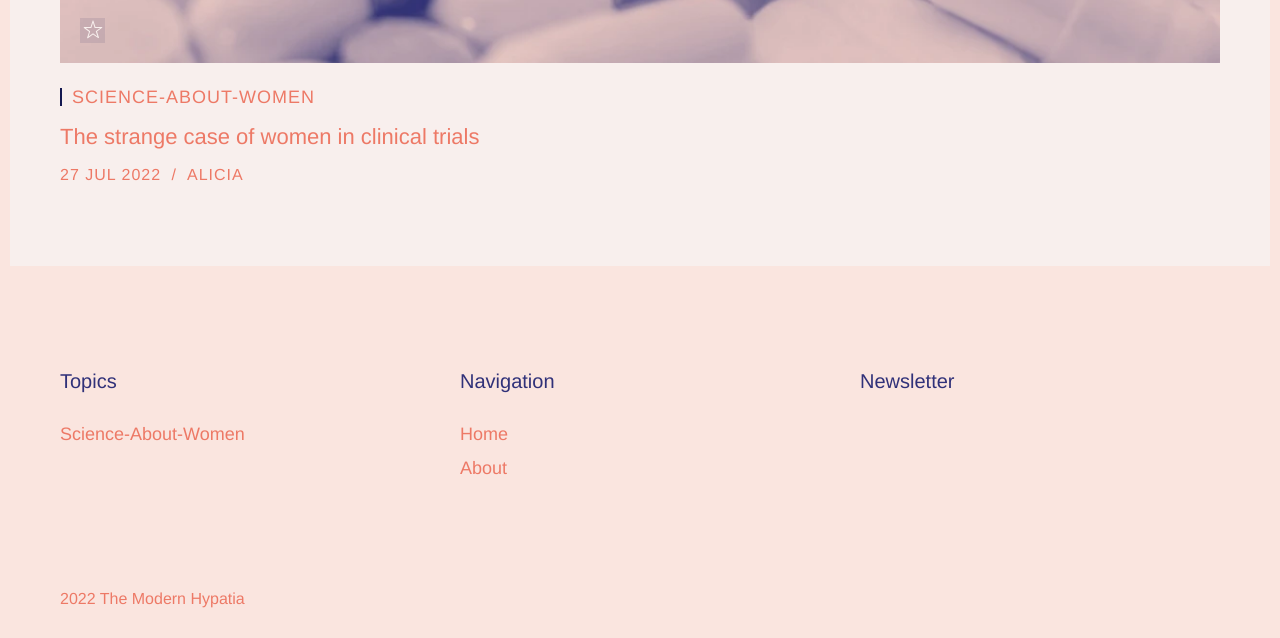
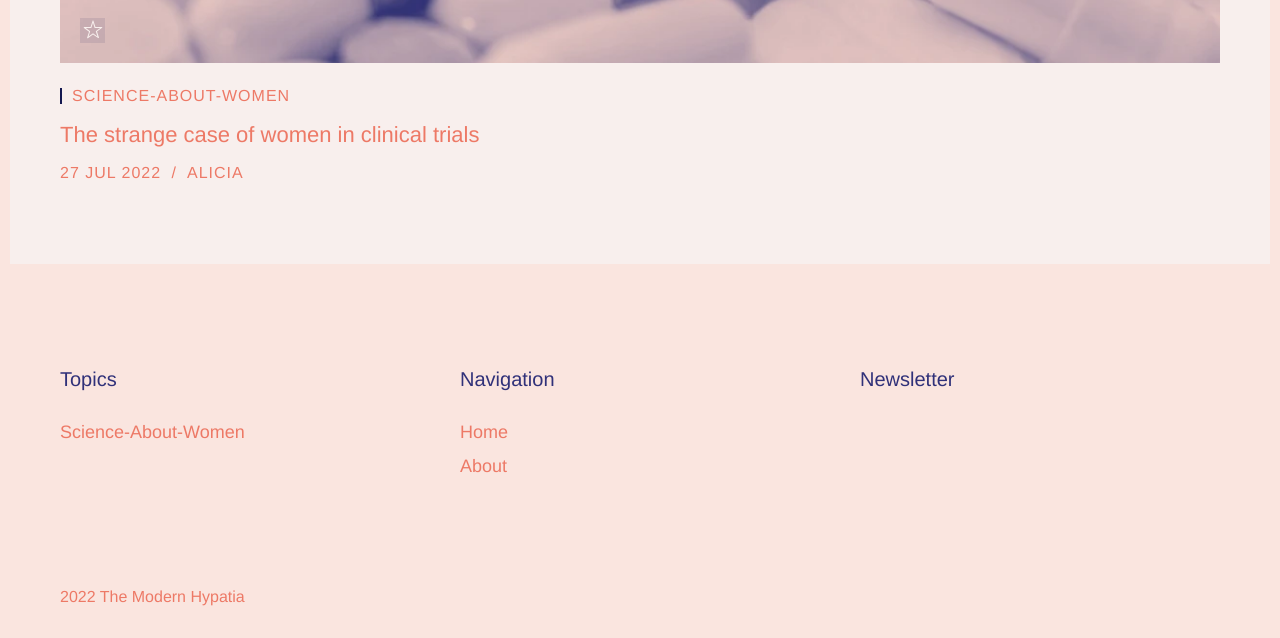
Before and after one commit to the-modern-hypatia/blog, a Jekyll site: the page built from index.html, in a window 1280 px wide. Shown: the part 1068-1706 px from the top of the page. Built offline with Jekyll 4.4.1, drawn with Linux system fonts in a browser that asks for light colours; some web fonts are replaced; the list of posts is cut into pages by our own code.

Commit message:
correct tag link in post card

```diff
--- a/_includes/post-card.html
+++ b/_includes/post-card.html
@@ -15,7 +15,7 @@
     <div class='c-post-card__content'>
       <div class='c-post-card__tags'>
         {% for tag in post.tags limit:1 %}
-          <a href='{{ site.baseurl }}/tag/{{ tag }}'>{{ tag }}</a>
+          <a href='{{ site.baseurl }}/topic/{{ tag }}'>{{ tag }}</a>
         {% endfor %}
       </div>
 
--- a/_sass/components/_post-card.scss
+++ b/_sass/components/_post-card.scss
@@ -64,7 +64,7 @@
     margin-bottom: half($base-spacing-unit) + quarter($base-spacing-unit) + half(quarter($base-spacing-unit));
     border-left: 2px solid $color-brand;
     line-height: 1;
-    font-size: $font-size-small;
+    font-size: $font-size-tiny;
     color: $color-gray;
     text-transform: uppercase;
     letter-spacing: $global-letter-spacing;
```
Also changed, not shown: 6 other files.
